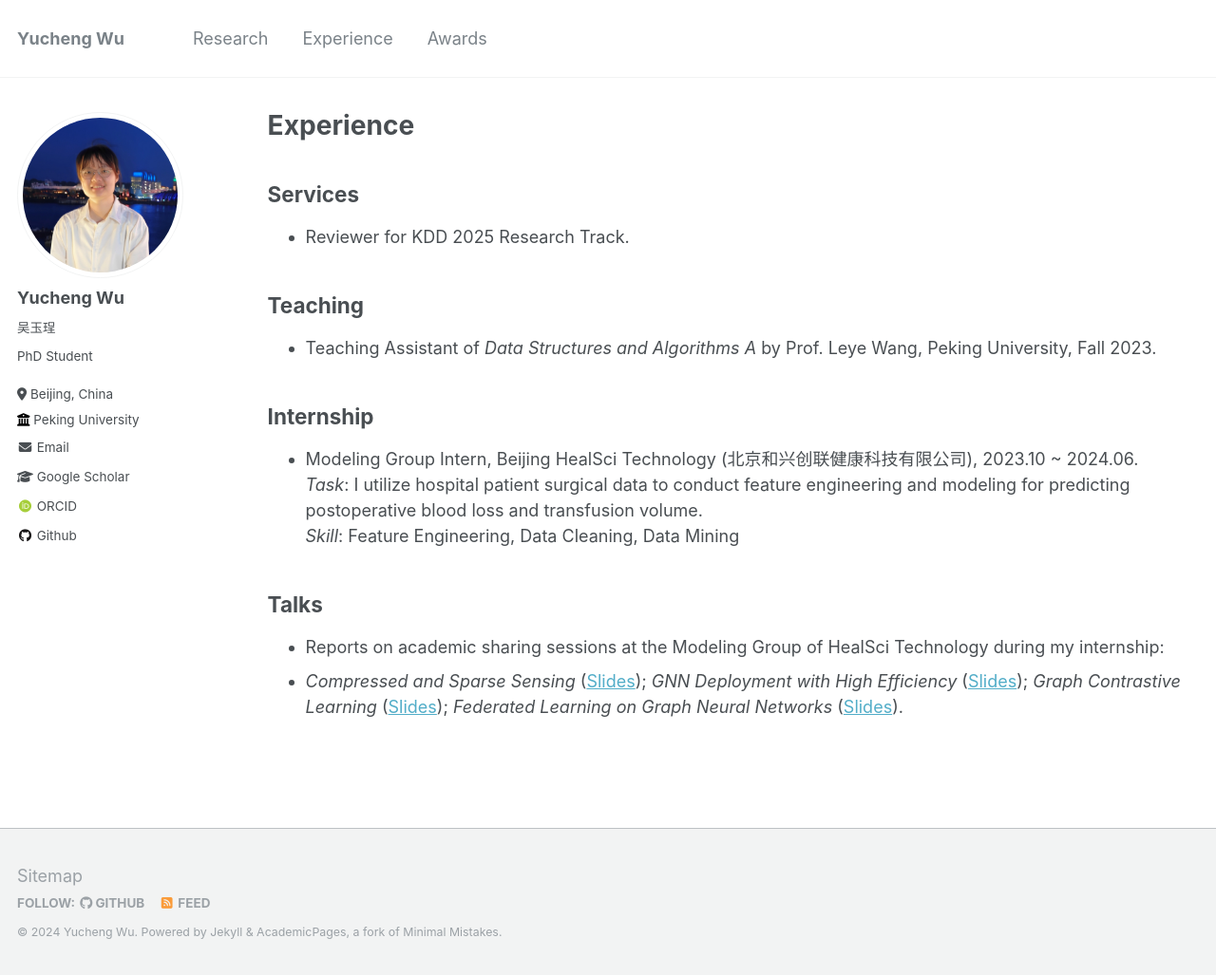
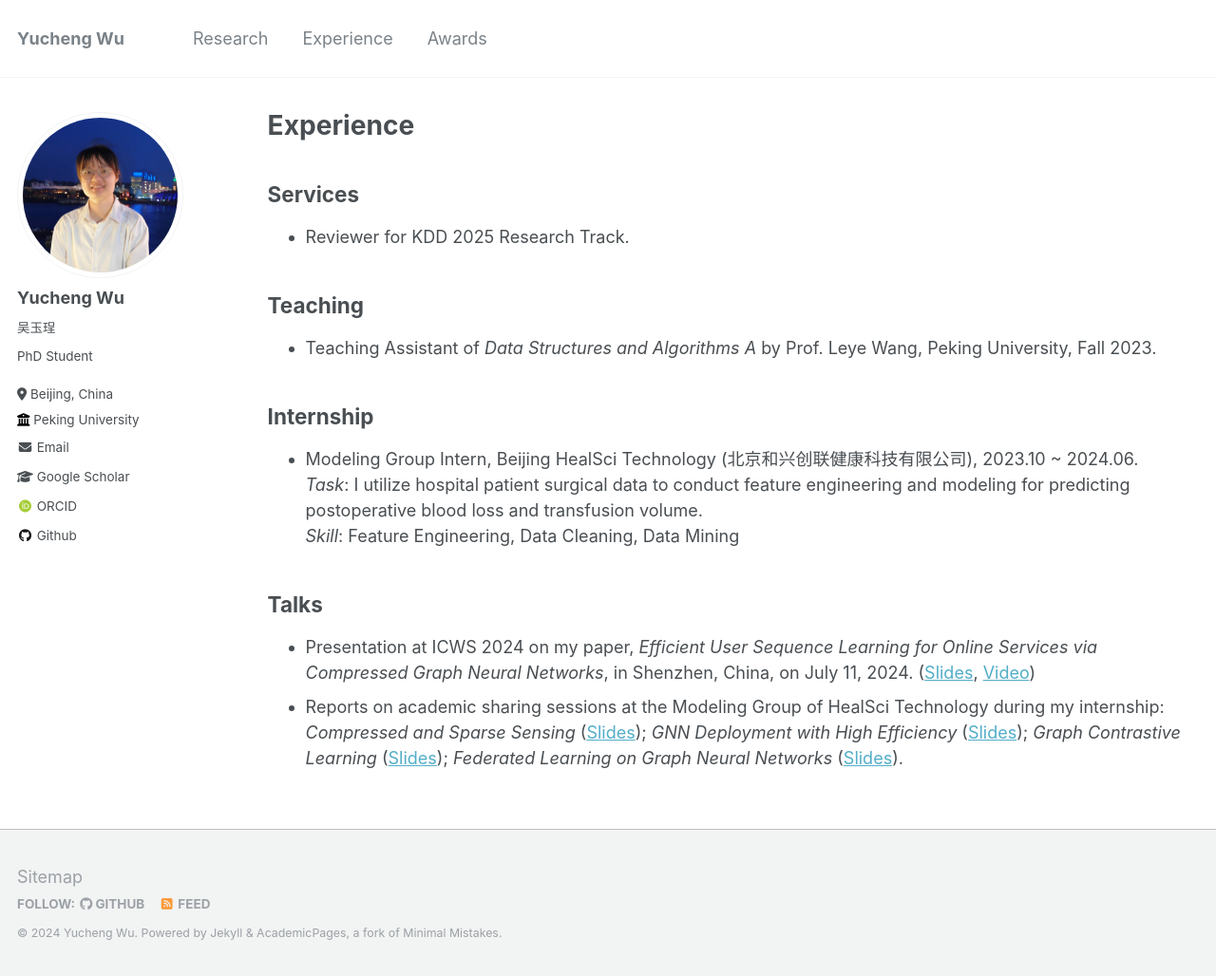
Before and after one commit to wuyucheng2002/wuyucheng2002.github.io, a Jekyll site: the page built from _pages/experience.md, in a window 1280 px wide and 1028 px high. Shown: the whole window at 95% size. Built offline with Jekyll 4.4.1, drawn with Linux system fonts in a browser that asks for light colours; some web fonts are replaced.

Commit message:
Update experience.md

```diff
--- a/_pages/experience.md
+++ b/_pages/experience.md
@@ -23,8 +23,5 @@
 
 ## Talks
 
-* Reports on academic sharing sessions at the Modeling Group of HealSci Technology during my internship:<br/>
-* *Compressed and Sparse Sensing* (<a href="https://wuyucheng2002.github.io/files/20240524_sparse_sensing.pdf" target="_blank">Slides</a>);
-  *GNN Deployment with High Efficiency* (<a href="https://wuyucheng2002.github.io/files/20240412_GNN_Deployment.pdf" target="_blank">Slides</a>);
-  *Graph Contrastive Learning* (<a href="https://wuyucheng2002.github.io/files/20240126_GCL.pdf" target="_blank">Slides</a>);
-  *Federated Learning on Graph Neural Networks* (<a href="https://wuyucheng2002.github.io/files/20231201_FL_GNN.pdf" target="_blank">Slides</a>).
+* Presentation at ICWS 2024 on my paper, *Efficient User Sequence Learning for Online Services via Compressed Graph Neural Networks*, in Shenzhen, China, on July 11, 2024. (<a href="https://wuyucheng2002.github.io/files/ICWS_ECSeq.pdf" target="_blank">Slides</a>, <a href="https://www.bilibili.com/video/BV1vpateCEzc" target="_blank">Video</a>)
+* Reports on academic sharing sessions at the Modeling Group of HealSci Technology during my internship: *Compressed and Sparse Sensing* (<a href="https://wuyucheng2002.github.io/files/20240524_sparse_sensing.pdf" target="_blank">Slides</a>); *GNN Deployment with High Efficiency* (<a href="https://wuyucheng2002.github.io/files/20240412_GNN_Deployment.pdf" target="_blank">Slides</a>); *Graph Contrastive Learning* (<a href="https://wuyucheng2002.github.io/files/20240126_GCL.pdf" target="_blank">Slides</a>); *Federated Learning on Graph Neural Networks* (<a href="https://wuyucheng2002.github.io/files/20231201_FL_GNN.pdf" target="_blank">Slides</a>).
```
